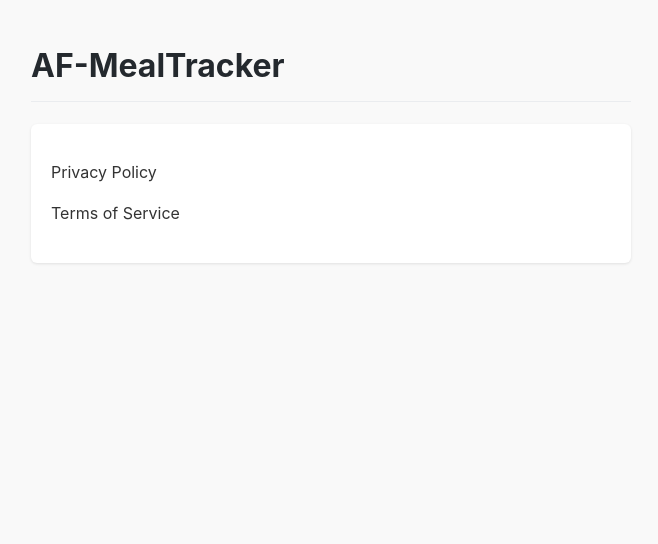
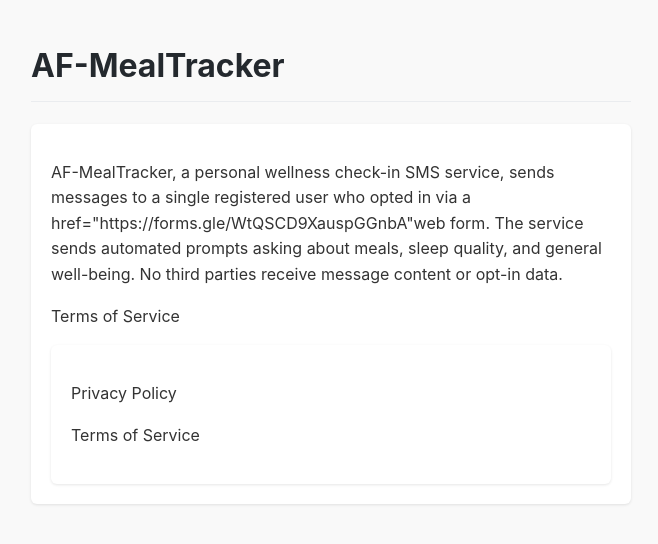
Before and after one commit to ssack0803/AF-MealTracker, a plain HTML site: page index.html in a window 1280 px wide. Shown: the whole page, without its empty margins (309-967 px from the left). Drawn offline with Linux system fonts and the light colour scheme.

Commit message:
Update index.html

```diff
--- a/index.html
+++ b/index.html
@@ -31,6 +31,9 @@
 
     <h1>AF-MealTracker</h1>
     <div class="card">
+        <p>AF-MealTracker, a personal wellness check-in SMS service, sends messages to a single registered user who opted in via a <a> href="https://forms.gle/WtQSCD9XauspGGnbA"web form</a>. The service sends automated prompts asking about meals, sleep quality, and general well-being. No third parties receive message content or opt-in data.</p>
+        <p>Terms of Service</p>
+    <div class="card">
         <p>Privacy Policy</p>
         <p>Terms of Service</p>
     </div>
```
